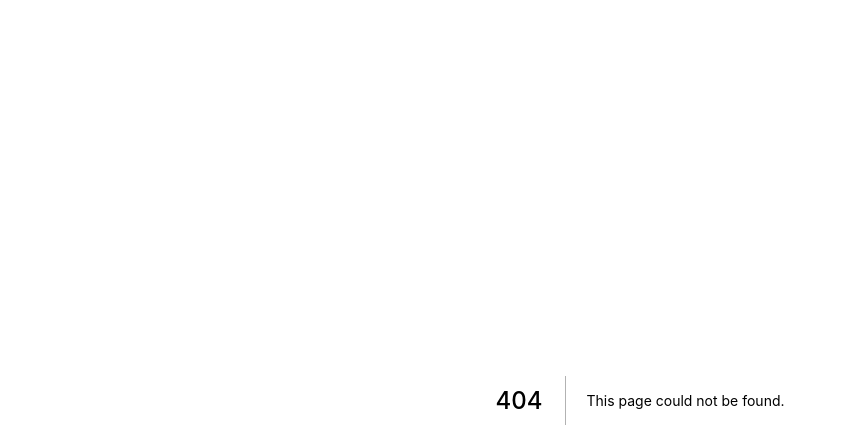
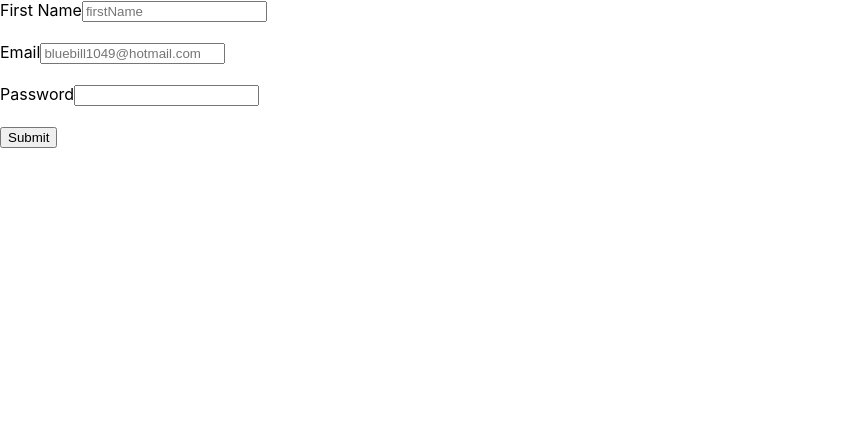
Before and after one commit to kyleowen12345/blackedmarket, a Next.js app: page /register in a window 1280 px wide. Before the commit this address had no page. Shown: the top 448 px of the page, without its empty margins (0-847 px from the left). Built offline with nearby package versions, Linux system fonts and the light colour scheme.

Commit message:
second commit

```diff
--- a/package.json
+++ b/package.json
@@ -12,7 +12,8 @@
     "graphql": "^15.5.0",
     "next": "10.2.0",
     "react": "17.0.2",
-    "react-dom": "17.0.2"
+    "react-dom": "17.0.2",
+    "react-hook-form": "^7.5.1"
   },
   "devDependencies": {
     "@types/node": "^15.0.2"
--- /dev/null
+++ b/pages/register.js
@@ -0,0 +1,89 @@
+import { useMutation, gql } from "@apollo/client"
+import { useForm } from 'react-hook-form';
+
+
+const SIGNUP = gql`
+mutation($name:String!,$email:String!,$password:String!){
+    createUser(name:$name,email:$email,password:$password){
+      token
+      user{
+        id
+        email
+        name
+        password
+      }
+    }
+  }
+`;
+export default function Register() {
+    const [signup,{ loading,error }] = useMutation(SIGNUP,{ errorPolicy: 'all' });
+    const { register, formState: { errors } , handleSubmit } = useForm();
+    const onSubmit = async({name,email,password}) => {
+        try {
+            const {data}= await  signup({variables:{name:name,email:email,password:password}})
+            if(data){
+            console.log(data)
+            }else{
+              return
+            }
+
+             } catch (error) {
+               console.log(error)
+             }
+
+    };
+    console.log(error)
+    return (
+      <div className="App">
+        <form onSubmit={handleSubmit(onSubmit)}>
+          <label htmlFor="name">First Name</label>
+          <input
+            placeholder="firstName"
+            {...register('name', {
+              required: 'this is a required',
+              minLength: {
+                value: 5,
+                message: 'Min length is 5',
+              },
+            })}
+          />
+          <br />
+          {errors.firstName && errors.firstName.message}
+          <br />
+          <label htmlFor="email">Email</label>
+          <input
+            placeholder="bluebill1049@hotmail.com"
+            type="text"
+            {...register('email', {
+              required: 'this is required',
+              pattern: {
+                value: /^[a-zA-Z0-9.!#$%&’*+/=?^_`{|}~-]+@[a-zA-Z0-9-]+(?:\.[a-zA-Z0-9-]+)*$/,
+                message: 'Invalid email address',
+              },
+            })}
+          />
+          <br />
+          {errors.email && errors.email.message}
+          <br />
+
+          <label htmlFor="password">Password</label>
+          <input
+            type='password'
+            {...register('password', {
+              required: 'this is required',
+              minLength: {
+                value: 2,
+                message: 'Min length is 2',
+              },
+            })}
+          />
+          <br />
+          {errors.lastName && errors.lastName.message}
+          <br />
+
+
+          <button type="submit">Submit</button>
+        </form>
+      </div>
+    );
+  }
```
Also changed, not shown: 1 other file (tests, documents, lock files or other folders).
